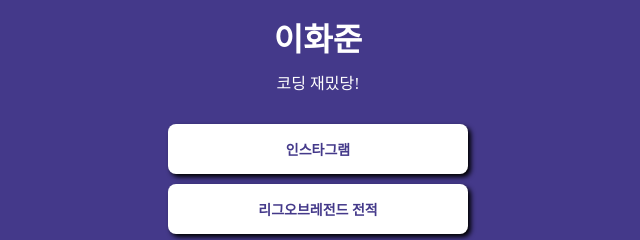
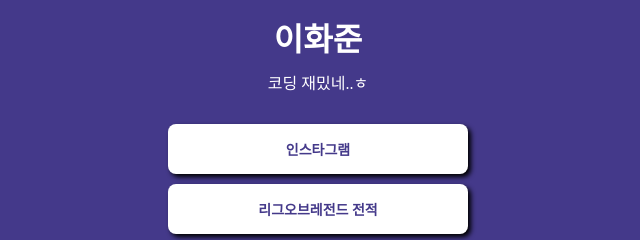
Before and after one commit to Mesologie/mypage, a plain HTML site: page index.html in a window 1280 px wide. Shown: the part 150-390 px from the top of the page, 322-962 px from the left. Drawn offline with Linux system fonts and the light colour scheme; a web font is replaced by a local one.

Commit message:
Update index.html

```diff
--- a/index.html
+++ b/index.html
@@ -84,7 +84,7 @@
     <div class="wrap">
         <div class="profile"></div>
         <h1 class="main">이화준</h1>
-        <p class="sub">코딩 재밌당!</p>
+        <p class="sub">코딩 재밌네..ㅎ</p>
         <a target="_blank" href="https://www.instagram.com/22_hwa_j/">인스타그램</a>
         <a target="_blank" href="https://www.op.gg/summoners/kr/KILL%20CHINA">리그오브레전드 전적</a>
         <a target="_blank" href="https://dak.gg/pubg/profile/steam/NMD_KILLCHINA">배틀그라운드 전적</a>
```
